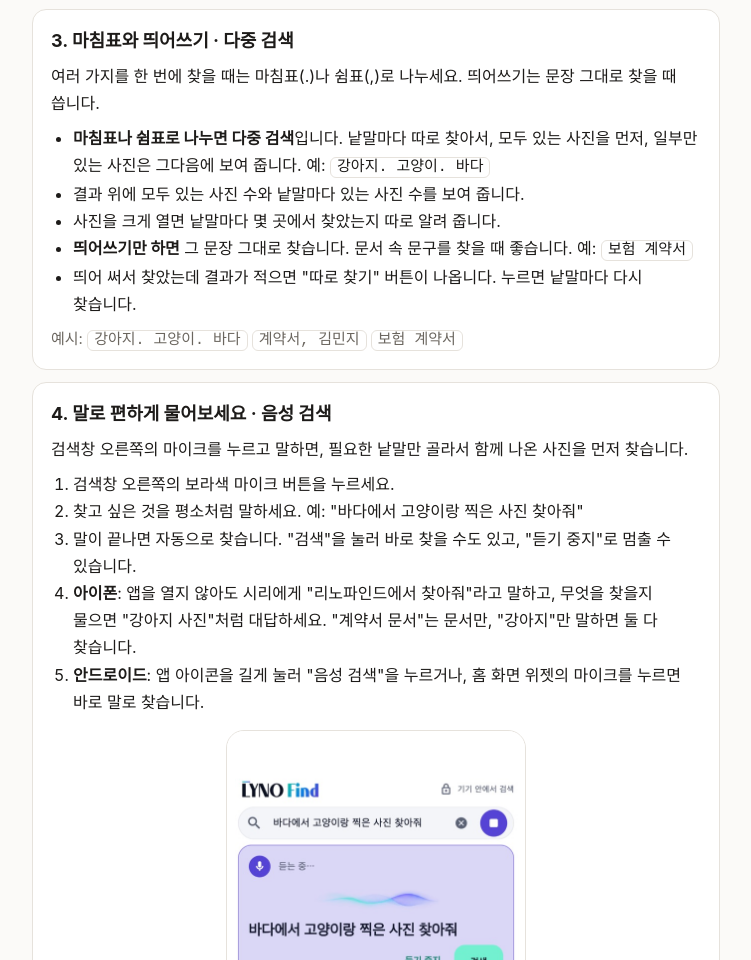
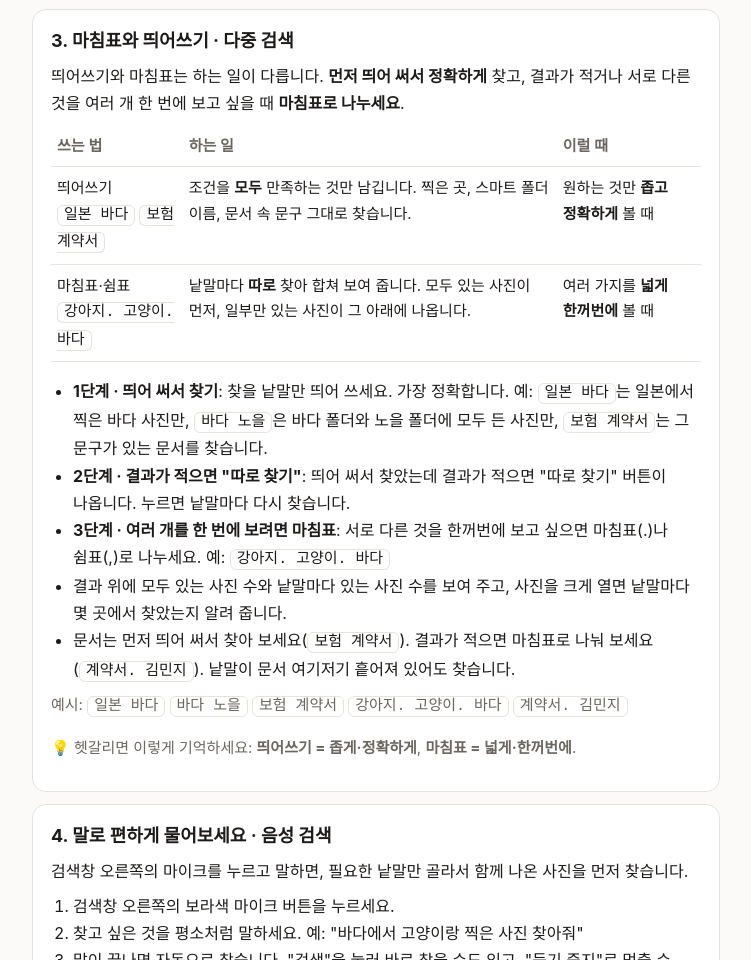
Before and after one commit to lynofind/lynofind.github.io, a plain HTML site: page guide/search.html in a window 1280 px wide. Shown: the part 1952-2912 px from the top of the page, without its empty margins (264-1015 px from the left). Drawn offline with Linux system fonts and the light colour scheme.

Commit message:
Guide: spaces first for an exact search, periods to see several at once
Co-Authored-By: Claude Opus 5.5 <noreply@anthropic.com>

```diff
--- a/guide/search.html
+++ b/guide/search.html
@@ -34,9 +34,10 @@
 <p class="tip">💡 폴더가 꺼져 있으면 폴더 이름으로 찾아도 그 폴더 사진은 따로 나오지 않습니다.</p>
 </div>
 <div class="card" id="multi"><h2>3. 마침표와 띄어쓰기 · 다중 검색</h2>
-<p class="a">여러 가지를 한 번에 찾을 때는 마침표(.)나 쉼표(,)로 나누세요. 띄어쓰기는 문장 그대로 찾을 때 씁니다.</p>
-<ul><li><b>마침표나 쉼표로 나누면 다중 검색</b>입니다. 낱말마다 따로 찾아서, 모두 있는 사진을 먼저, 일부만 있는 사진은 그다음에 보여 줍니다. 예: <code>강아지. 고양이. 바다</code></li><li>결과 위에 모두 있는 사진 수와 낱말마다 있는 사진 수를 보여 줍니다.</li><li>사진을 크게 열면 낱말마다 몇 곳에서 찾았는지 따로 알려 줍니다.</li><li><b>띄어쓰기만 하면</b> 그 문장 그대로 찾습니다. 문서 속 문구를 찾을 때 좋습니다. 예: <code>보험 계약서</code></li><li>띄어 써서 찾았는데 결과가 적으면 "따로 찾기" 버튼이 나옵니다. 누르면 낱말마다 다시 찾습니다.</li></ul>
-<p class="ex">예시: <code>강아지. 고양이. 바다</code> <code>계약서, 김민지</code> <code>보험 계약서</code></p>
+<p class="a">띄어쓰기와 마침표는 하는 일이 다릅니다. <b>먼저 띄어 써서 정확하게</b> 찾고, 결과가 적거나 서로 다른 것을 여러 개 한 번에 보고 싶을 때 <b>마침표로 나누세요</b>.<table><thead><tr><th>쓰는 법</th><th>하는 일</th><th>이럴 때</th></tr></thead><tbody><tr><td>띄어쓰기<br><code>일본 바다</code> <code>보험 계약서</code></td><td>조건을 <b>모두</b> 만족하는 것만 남깁니다. 찍은 곳, 스마트 폴더 이름, 문서 속 문구 그대로 찾습니다.</td><td>원하는 것만 <b>좁고 정확하게</b> 볼 때</td></tr><tr><td>마침표·쉼표<br><code>강아지. 고양이. 바다</code></td><td>낱말마다 <b>따로</b> 찾아 합쳐 보여 줍니다. 모두 있는 사진이 먼저, 일부만 있는 사진이 그 아래에 나옵니다.</td><td>여러 가지를 <b>넓게 한꺼번에</b> 볼 때</td></tr></tbody></table></p>
+<ul><li><b>1단계 · 띄어 써서 찾기</b>: 찾을 낱말만 띄어 쓰세요. 가장 정확합니다. 예: <code>일본 바다</code>는 일본에서 찍은 바다 사진만, <code>바다 노을</code>은 바다 폴더와 노을 폴더에 모두 든 사진만, <code>보험 계약서</code>는 그 문구가 있는 문서를 찾습니다.</li><li><b>2단계 · 결과가 적으면 "따로 찾기"</b>: 띄어 써서 찾았는데 결과가 적으면 "따로 찾기" 버튼이 나옵니다. 누르면 낱말마다 다시 찾습니다.</li><li><b>3단계 · 여러 개를 한 번에 보려면 마침표</b>: 서로 다른 것을 한꺼번에 보고 싶으면 마침표(.)나 쉼표(,)로 나누세요. 예: <code>강아지. 고양이. 바다</code></li><li>결과 위에 모두 있는 사진 수와 낱말마다 있는 사진 수를 보여 주고, 사진을 크게 열면 낱말마다 몇 곳에서 찾았는지 알려 줍니다.</li><li>문서는 먼저 띄어 써서 찾아 보세요(<code>보험 계약서</code>). 결과가 적으면 마침표로 나눠 보세요(<code>계약서. 김민지</code>). 낱말이 문서 여기저기 흩어져 있어도 찾습니다.</li></ul>
+<p class="ex">예시: <code>일본 바다</code> <code>바다 노을</code> <code>보험 계약서</code> <code>강아지. 고양이. 바다</code> <code>계약서. 김민지</code></p>
+<p class="tip">💡 헷갈리면 이렇게 기억하세요: <b>띄어쓰기 = 좁게·정확하게</b>, <b>마침표 = 넓게·한꺼번에</b>.</p>
 </div>
 <div class="card" id="voice"><h2>4. 말로 편하게 물어보세요 · 음성 검색</h2>
 <p class="a">검색창 오른쪽의 마이크를 누르고 말하면, 필요한 낱말만 골라서 함께 나온 사진을 먼저 찾습니다.</p>
```
